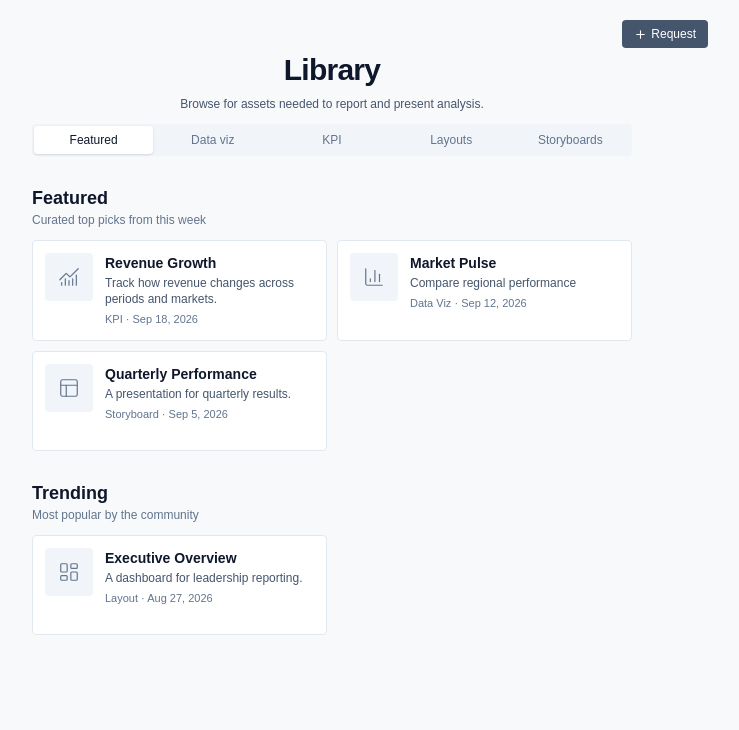
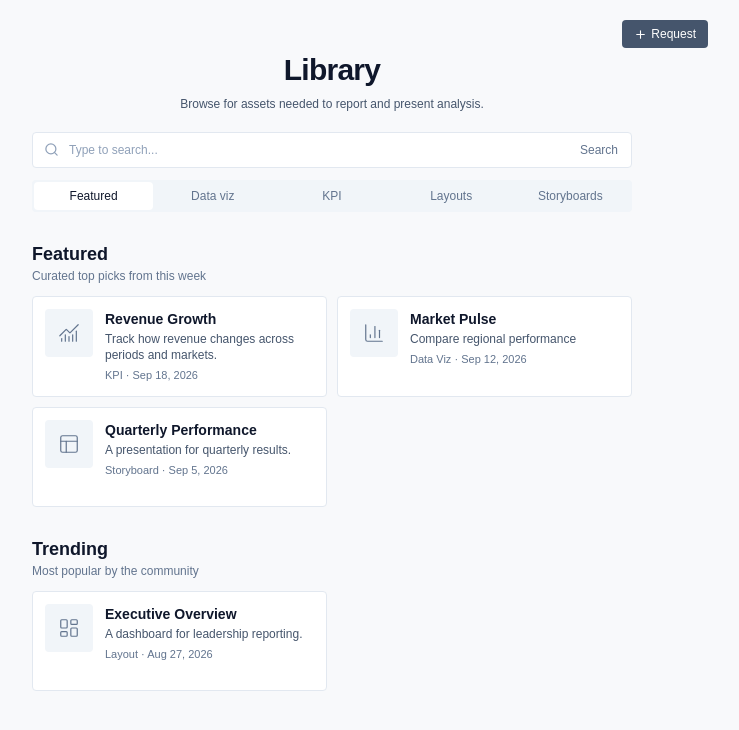
Before and after one commit to verusmick/np-exerc, a Next.js app: page / in a window 1280 px wide. Shown: the top 730 px of the page, without its empty margins (308-1047 px from the left). Built offline with nearby package versions, Linux system fonts and the light colour scheme.

Commit message:
Adding Search and filter functionality in main dashboard

```diff
--- a/app/globals.css
+++ b/app/globals.css
@@ -9,3 +9,11 @@ body {
   color: #1e293b;
   font-family: Arial, Helvetica, sans-serif;
 }
+
+button {
+  cursor: pointer;
+}
+
+button:disabled {
+  cursor: not-allowed;
+}
--- a/components/library.tsx
+++ b/components/library.tsx
@@ -1,7 +1,7 @@
 "use client";
 
 import { useState } from "react";
-import { ArrowRight, Plus } from "lucide-react";
+import { ArrowRight, Plus, Search, X } from "lucide-react";
 
 import { assets } from "@/data/assets";
 import { AssetCard, AssetDialog } from "@/components";
@@ -15,10 +15,11 @@ const tabs: { id: Tab; label: string }[] = [
   { id: "layout", label: "Layouts" },
   { id: "storyboard", label: "Storyboards" },
 ];
-type SectionKey = "featured" | "trending";
+type SectionKey = "featured" | "trending" | "list";
 const initialCounts: Record<SectionKey, number> = {
   featured: 4,
   trending: 4,
+  list: 4,
 };
 
 function AssetSection({
@@ -51,7 +52,7 @@ function AssetSection({
         <button
           type="button"
           onClick={onMore}
-          className="mt-3 inline-flex items-center gap-1 rounded border border-slate-200 bg-white px-3 py-1.5 text-xs font-medium text-slate-700 hover:bg-slate-50 focus-visible:outline-2 focus-visible:outline-slate-700"
+          className="mt-3 inline-flex items-center gap-1 rounded border border-slate-200 bg-white px-3 py-1.5 text-xs font-medium text-slate-700 "
         >
           Show more <ArrowRight size={16} aria-hidden="true" />
         </button>
@@ -64,8 +65,30 @@ export function Library() {
   const [tab, setTab] = useState<Tab>("featured");
   const [counts, setCounts] = useState(initialCounts);
   const [selectedId, setSelectedId] = useState<string | null>(null);
+  const [query, setQuery] = useState("");
 
+  // open modal
   const selected = assets.find((asset) => asset.id === selectedId) ?? null;
+
+  // Filter Assets
+  const withinTab =
+    tab === "featured" ? assets : assets.filter((asset) => asset.type === tab);
+  const normalizedQuery = query.trim().toLocaleLowerCase();
+  const results = withinTab.filter((asset) =>
+    asset.name.toLocaleLowerCase().includes(normalizedQuery),
+  );
+
+  function updateQuery(value: string) {
+    setQuery(value);
+    setCounts(initialCounts);
+  }
+
+  function commitSearch(value: string) {
+    const term = value.trim();
+    if (!term) return;
+    updateQuery(term);
+  }
+  // End - Filter Assets
 
   function openAsset(id: string) {
     setSelectedId(id);
@@ -100,6 +123,48 @@ export function Library() {
         <p className="mt-2 text-xs text-slate-600">
           Browse for assets needed to report and present analysis.
         </p>
+        <div className="relative mt-5 text-left">
+          <form
+            onSubmit={(event) => {
+              event.preventDefault();
+              commitSearch(query);
+            }}
+            role="search"
+          >
+            <Search
+              size={15}
+              className="pointer-events-none absolute left-3 top-2.5 text-slate-400"
+              aria-hidden="true"
+            />
+            <input
+              id="library-search"
+              type="text"
+              value={query}
+              onChange={(event) => updateQuery(event.target.value)}
+              placeholder="Type to search..."
+              className="h-9 w-full rounded border border-slate-200 bg-white pl-9 pr-21 text-xs text-slate-900 outline-none placeholder:text-slate-400"
+            />
+            {query && (
+              <button
+                type="button"
+                onClick={() => {
+                  updateQuery("");
+                }}
+                className="absolute right-16 top-1.5 rounded p-1 text-slate-500 "
+                aria-label="Clear search"
+              >
+                <X size={15} />
+              </button>
+            )}
+            <button
+              type="submit"
+              className="absolute right-1 top-1 rounded px-2.5 py-1.5 text-xs font-medium text-slate-500 "
+            >
+              Search
+            </button>
+          </form>
+        </div>
+
         <div className="mt-3 flex flex-wrap items-center gap-2">
           <nav
             aria-label="Asset categories"
@@ -113,7 +178,7 @@ export function Library() {
                 onClick={() => {
                   setTab(item.id);
                 }}
-                className={`rounded px-1 py-1.5 text-[11px] sm:text-xs ${tab === item.id ? "bg-white text-slate-900 shadow-sm" : "text-slate-500 hover:text-slate-800"}`}
+                className={`rounded px-1 py-1.5 text-[11px] sm:text-xs ${tab === item.id ? "bg-white text-slate-900" : "text-slate-500"}`}
               >
                 {item.label}
               </button>
@@ -121,8 +186,8 @@ export function Library() {
           </nav>
         </div>
       </div>
-
       <div className="mx-auto max-w-150">
+        {tab === "featured" && !normalizedQuery ? (
           <>
             <AssetSection
               title="Featured"
@@ -141,6 +206,44 @@ export function Library() {
               onOpen={openAsset}
             />
           </>
+        ) : results.length > 0 ? (
+          <AssetSection
+            title={
+              normalizedQuery
+                ? `Results for “${query.trim()}”`
+                : (tabs.find((item) => item.id === tab)?.label ?? "Assets")
+            }
+            subtitle={`${results.length} ${results.length === 1 ? "asset" : "assets"} found${tab === "featured" ? "" : ` in ${tabs.find((item) => item.id === tab)?.label}`}`}
+            items={results}
+            visibleCount={counts.list}
+            onMore={() => showMore("list")}
+            onOpen={openAsset}
+          />
+        ) : (
+          <div className="mt-7 rounded border border-dashed border-slate-300 bg-white px-5 py-10 text-center">
+            <Search
+              size={22}
+              className="mx-auto text-slate-400"
+              aria-hidden="true"
+            />
+
+            <h2 className="mt-3 text-sm font-semibold">"No assets found"</h2>
+            <p className="mt-1 text-xs text-slate-600">
+              "Try a different search or category."
+            </p>
+            {normalizedQuery && (
+              <button
+                type="button"
+                onClick={() => {
+                  updateQuery("");
+                }}
+                className="mt-3 rounded border border-slate-200 px-3 py-1.5 text-xs font-medium"
+              >
+                Clear filters
+              </button>
+            )}
+          </div>
+        )}
       </div>
 
       <AssetDialog asset={selected} onClose={() => setSelectedId(null)} />
```
Lines whose indentation alone changed are shown as unchanged.
